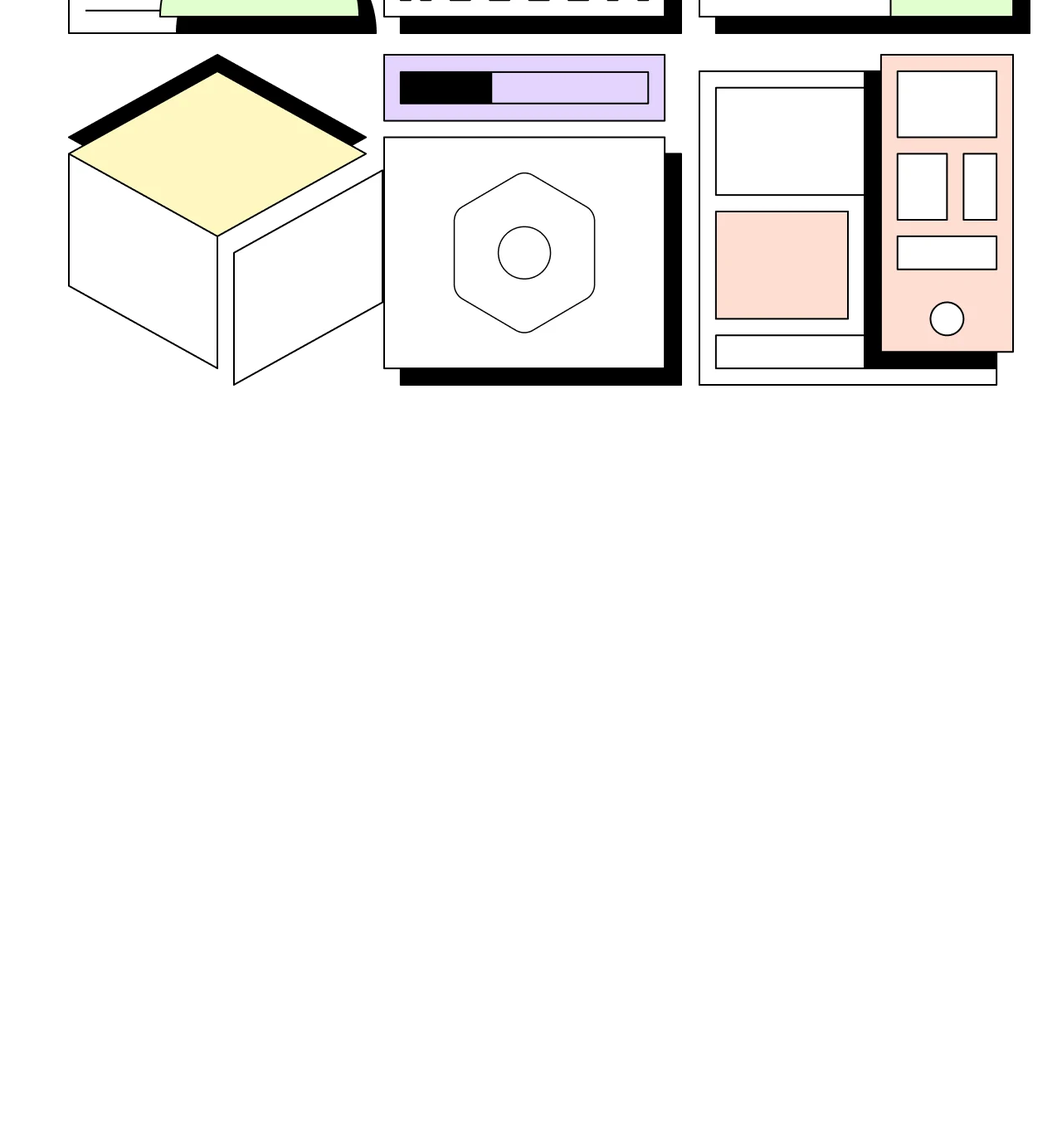
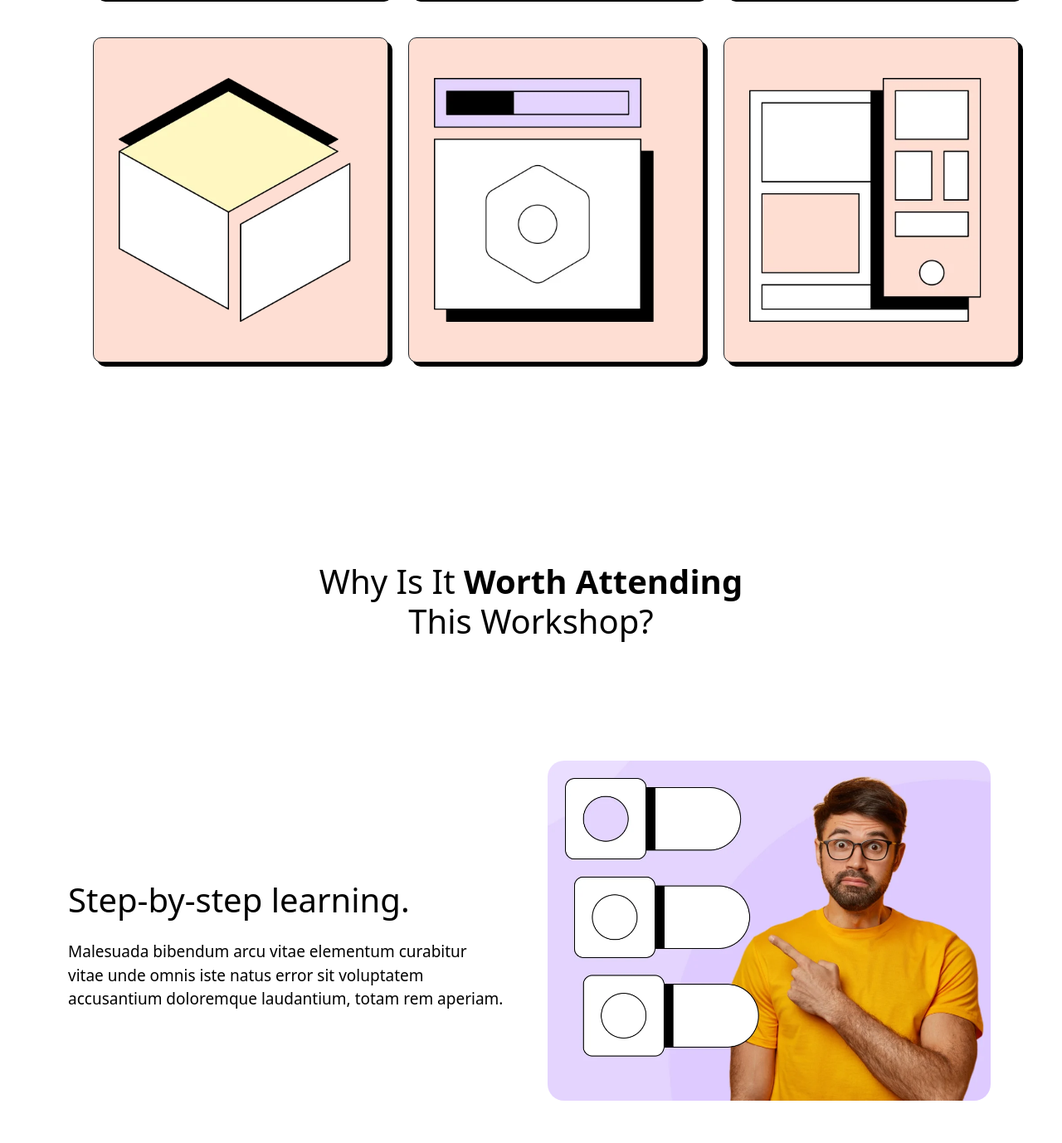
Before and after one commit to salarissa321/project-26, a plain HTML site: page index.html in a window 1280 px wide. Shown: the part 2040-3418 px from the top of the page at 83% size. Before the commit the page ends 2553 px from the top, so only its background shows below. Drawn offline with nearby package versions, Linux system fonts and the light colour scheme.

Commit message:
add Foto

```diff
--- a/css/style.css
+++ b/css/style.css
@@ -147,3 +147,55 @@ margin-bottom: 60px;
    font-size: 19px;
 
 }
+
+.myfoto{
+    height: auto;
+max-width: 100%;
+border: none;
+border-radius: 0;
+border-radius: 10px 10px 10px 10px;
+background-color: #FEDED3;
+box-shadow: none;
+border-style: solid;
+border-width: 1px 1px 1px 1px;
+border-color: var( --e-global-color-uicore_dark );
+box-shadow: 5px 5px 0px 0px #000000;
+transition: background 0.3s, border 0.3s, border-radius 0.3s, box-shadow 0.3s;
+margin: 0px 30px 0px 30px;
+--e-column-margin-right: 30px;
+--e-column-margin-left: 30px;
+padding: 30px 30px 30px 30px;
+position: relative;
+width: 100%;
+}
+
+.mykuli{
+    padding: 0;
+margin: 0;
+font-size: 40px;
+    color: #000;
+}
+
+.mykugelschreiber{
+    padding: 0;
+    margin: 0;
+    font-size: 40px;
+    color: #000;
+}
+
+
+.myparagraf{
+font-size: 19px;
+font-weight: 500;
+color: #000;
+}
+
+
+.mypictuer{
+    border-radius: 20px 20px 20px 20px;
+    height: auto;
+max-width: 100%;
+border: none;
+box-shadow: none;
+margin-left: 20px;
+}
--- a/index.html
+++ b/index.html
@@ -71,6 +71,7 @@
         </div>
     </div>
 
+    <div class="mydiv3">
       <div class="container py-5">
         <div class="row py-5">
           <div class="col-lg-12 py-5">
@@ -81,7 +82,7 @@
         </div>
         <div class="row">
           <div class="col-lg-4">
-          <img class="myfoto" src="images/WorkShop-Skills-Image-1.webp" alt="">
+            <img class="myfoto " src="images/WorkShop-Skills-Image-1.webp" alt="">
           </div>
           <div class="col-lg-4">
             <img class="myfoto" src="images/WorkShop-Skills-Image-2.webp" alt="">
@@ -90,13 +91,32 @@
             <img class="myfoto" src="images/WorkShop-Skills-Image-3.webp" alt="">
           </div>
           <div class="col-lg-4">
-          <img class="myfoto pt-4" src="images/WorkShop-Skills-Image-4.webp" alt="">
+            <img class="myfoto py-5 my-5" src="images/WorkShop-Skills-Image-4.webp" alt="">
           </div>
           <div class="col-lg-4">
-          <img class="myfoto pt-4" src="images/WorkShop-Skills-Image-5.webp" alt="">
+            <img class="myfoto py-5 my-5" src="images/WorkShop-Skills-Image-5.webp" alt="">
           </div>
           <div class="col-lg-4">
-          <img class="myfoto pt-4" src="images/WorkShop-Skills-Image-6.webp" alt="">
+            <img class="myfoto py-5 my-5" src="images/WorkShop-Skills-Image-6.webp" alt="">
+          </div>
+        </div>
+      </div>
+    </div>
+
+    <div class="container py-5">
+      <div class="row py-5">
+        <div class="col-lg-12 py-5">
+          <h2 class="mykuli text-center">Why Is It <b>Worth Attending </b></h2>
+          <h2 class="mykuli text-center">This Workshop?</h2>
+        </div>
+        <div class="row py-5">
+          <div class="col-lg-6 pt-5 mt-5">
+            <h3 class="mykugelschreiber mt-5 pt-5">Step-by-step learning.</h3>
+            <p class="myparagraf my-4">Malesuada bibendum arcu vitae elementum curabitur <br> vitae unde omnis iste natus error sit voluptatem <br> accusantium doloremque laudantium, totam rem aperiam.</p>
+          </div>
+          <div class="col-lg-6 pt-5">
+            <img class="mypictuer img-fluid" src="images/WorkShop-Worth-Attending-1.webp" alt="">
+          </div>
         </div>
       </div>
     </div>
```
Also changed, not shown: images/WorkShop-Worth-Attending-1.webp (added). Lines whose indentation alone changed are shown as unchanged.
